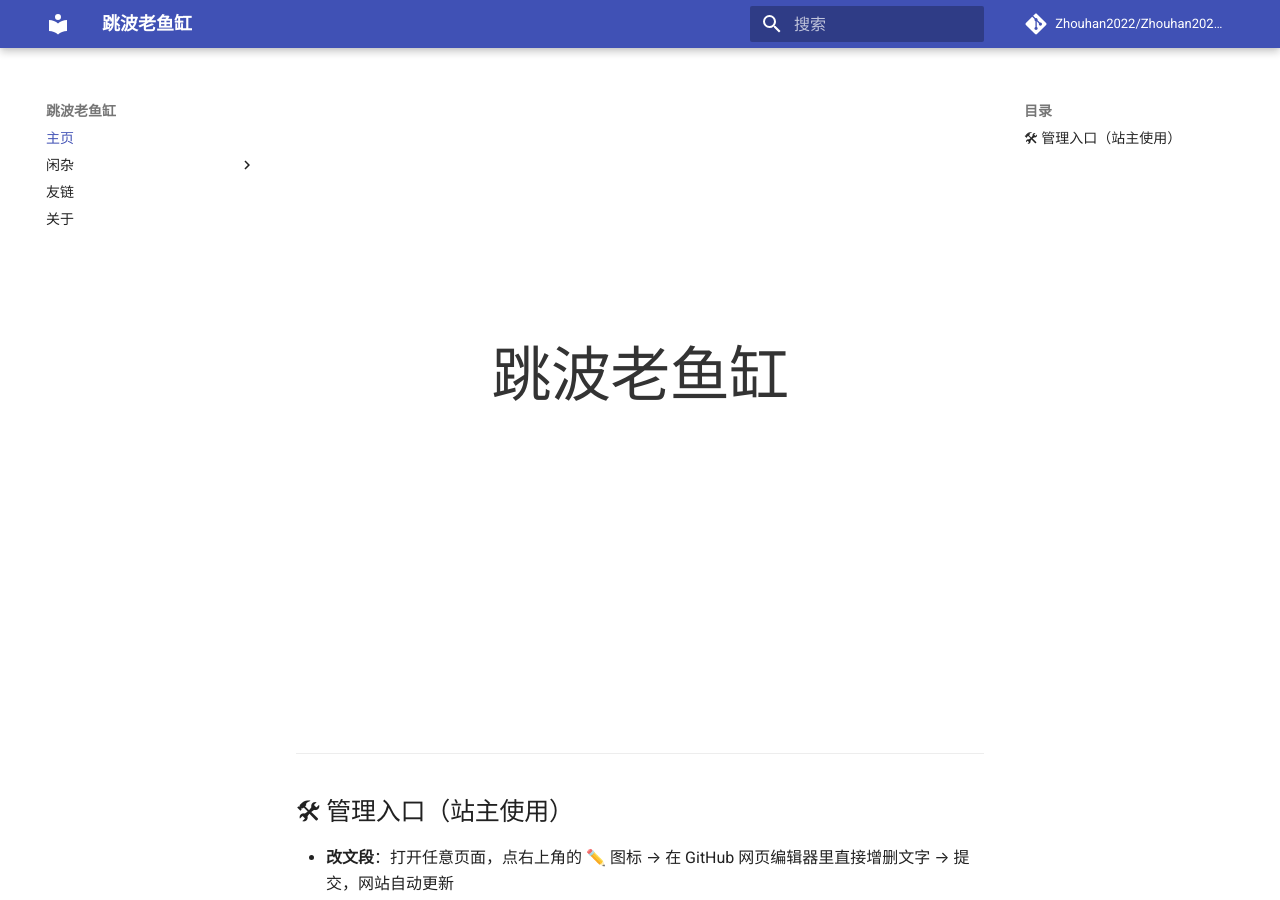
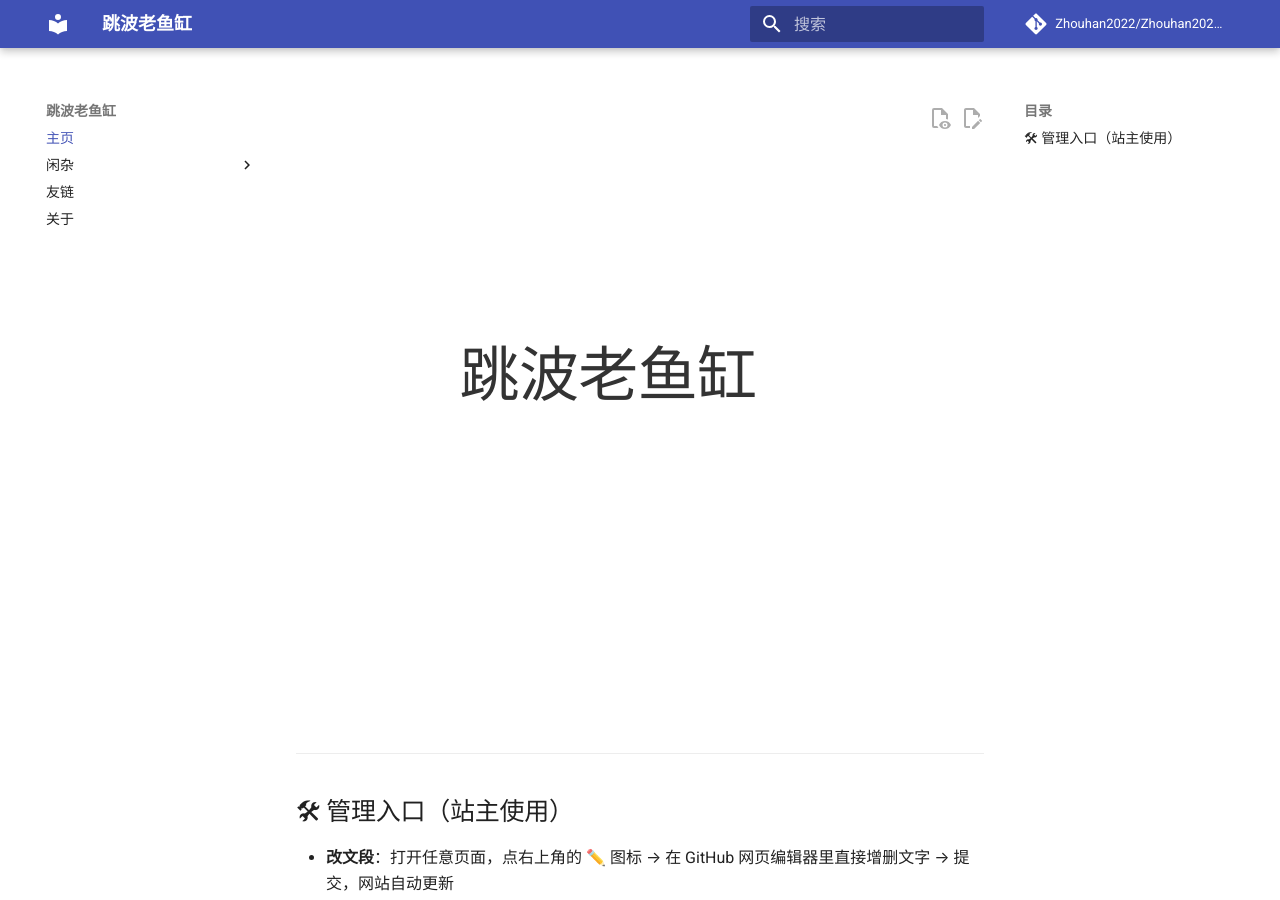
Before and after one commit to Zhouhan2022/Zhouhan2022.github.io, an MkDocs documentation site: the page built from docs/index.md, in a window 1280 px wide and 900 px high. Built offline with MkDocs 1.6.1 and Material for MkDocs 9.7.7, drawn with Linux system fonts in a browser that asks for light colours; comment, search, counter and statistics services are not loaded.

Commit message:
启用编辑按钮特性(content.action.edit)

```diff
--- a/mkdocs.yml
+++ b/mkdocs.yml
@@ -6,6 +6,9 @@ edit_uri: edit/main/docs/
 theme:
   name: material
   language: zh
+  features:
+    - content.action.edit
+    - content.action.view
 
 nav:
   - 主页: index.md
```
